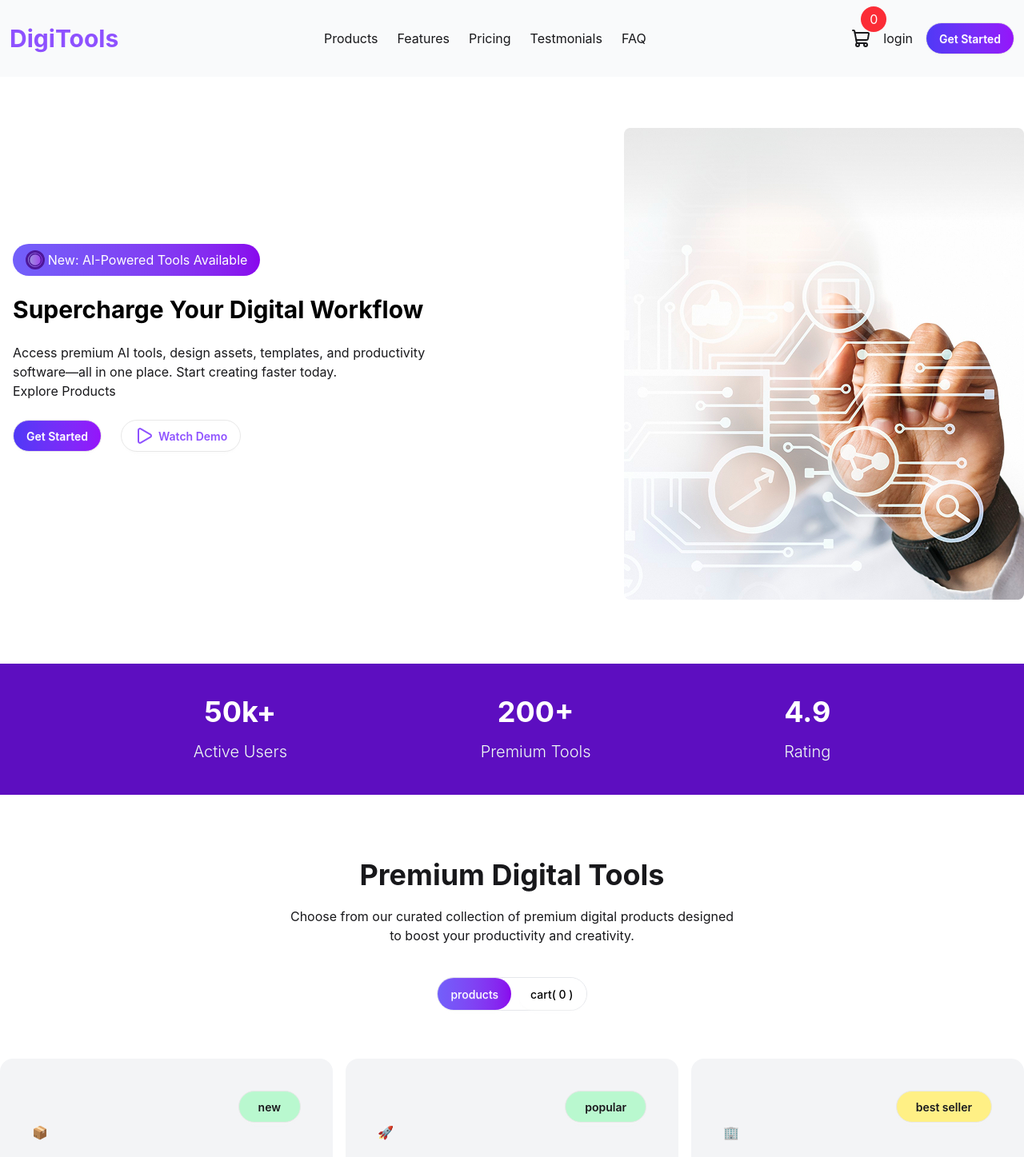
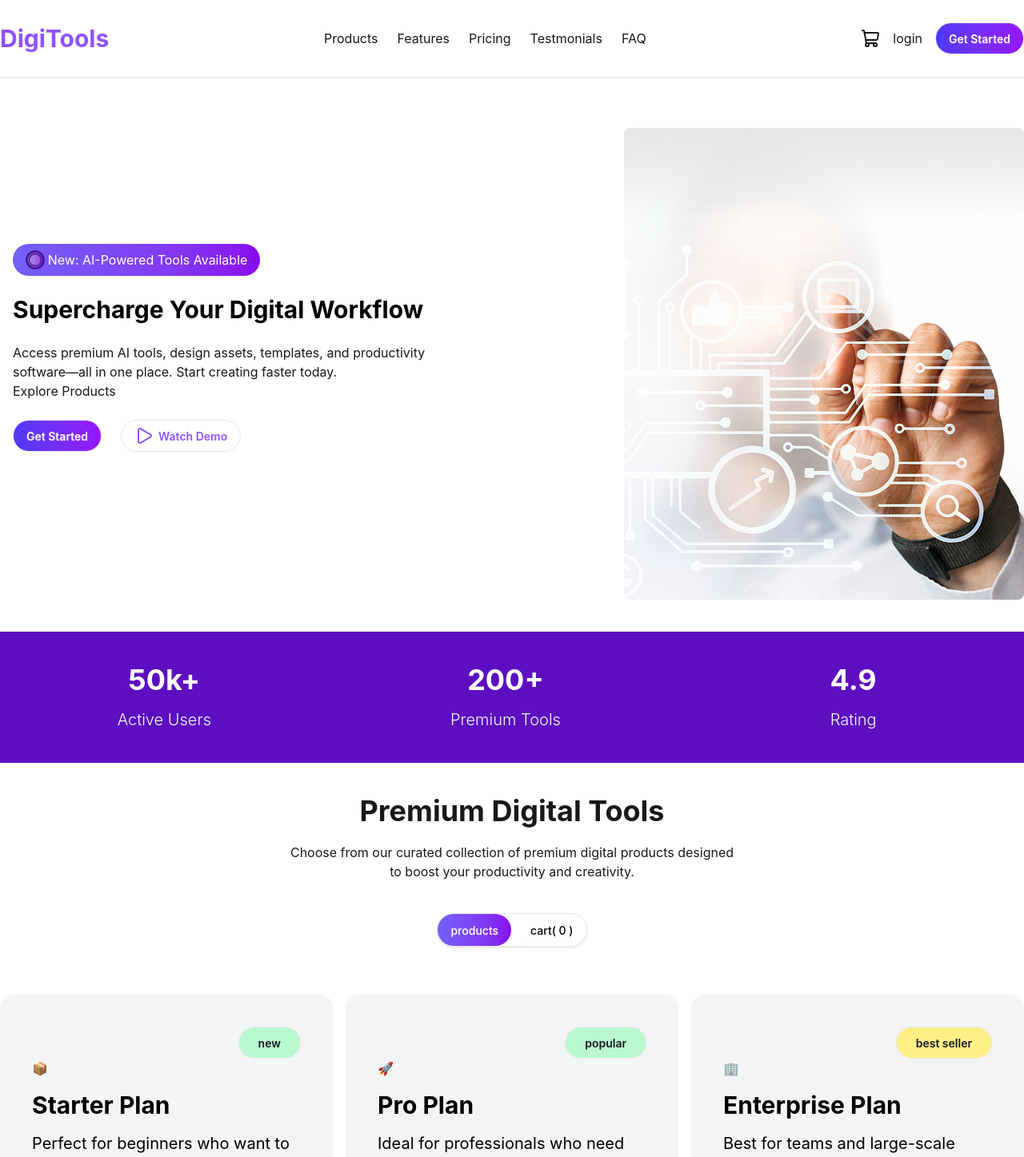
Before and after one commit to mohammadmostofa/Digital_tools_react_project, a React (Vite) app: page / in a window 1280 px wide. Shown: the top 1447 px of the page at 80% size. Built offline with nearby package versions, Linux system fonts and the light colour scheme.

Commit message:
added in all remove btn setup

```diff
--- a/src/App.jsx
+++ b/src/App.jsx
@@ -47,6 +47,7 @@ const [countCard, setCountCard] = useState([])
 
 
 
+
     </>
   )
 }
--- a/src/Components/Banner/Banner.jsx
+++ b/src/Components/Banner/Banner.jsx
@@ -40,9 +40,11 @@ const Banner = () => {
 
      {/* count number  */}
 
-     <div className='container grid grid-cols-1  bg-violet-800 mx-auto md:flex justify-evenly items-center  my-20 py-10'>
+     <div className='container mx-auto'>
 
-             <div className='flex flex-col justify-center items-center space-y-4'>
+             <div className='container mx-auto grid grid-cols-1 space-x-4  md:grid-cols-2 lg:grid-cols-3  bg-violet-800 justify-evenly items-center my-10 py-10'>
+
+                        <div className='flex flex-col justify-center items-center space-y-4'>
                      <h3 className='font-bold text-4xl text-white   '> 50k+ </h3>
                       <p className='text-green-50 text-xl font-light'>Active Users</p>
              </div>
@@ -61,6 +63,8 @@ const Banner = () => {
                       <p className='text-green-50 text-xl font-light'>Rating</p>
              </div>
 
+             </div>
+
 
 
       </div>
--- a/src/Components/Cards/Card.jsx
+++ b/src/Components/Cards/Card.jsx
@@ -1,6 +1,7 @@
 import React from 'react';
 import Feature from './Feature';
 import Cart from '../Cart';
+import { Check } from 'lucide-react';
 
 const Card = ({card,handleCards,countCard}) => {
    const singleCard = card
@@ -38,7 +39,7 @@ const Card = ({card,handleCards,countCard}) => {
                               ${isAlreadyAddCard? 'bg-gradient-to-r from-[#006278] to-[#016ea0]':'bg-gradient-to-r from-[#7260fa] to-[#8906ed]' }
                      `}>
 
-                        {isAlreadyAddCard? 'Add to Card' : singleCard.button }
+                        {isAlreadyAddCard?  <div className='flex justify-center items-center'><Check /> Add to Card</div> : singleCard.button }
 
                       </button>
                   }
--- a/src/Components/Cards/Cards.jsx
+++ b/src/Components/Cards/Cards.jsx
@@ -1,7 +1,8 @@
-import React, { use, useState, } from 'react';
+import React, { Suspense, use, useState, } from 'react';
 import Card from './Card';
 import Cart from '../Cart';
 import { ShoppingCart } from 'lucide-react';
+import RemoveAll from '../RemoveAll';
 
 const Cards = ({cardPromise,countCard,handleCards,setCountCard}) => {
 
@@ -9,11 +10,11 @@ const Cards = ({cardPromise,countCard,handleCards,setCountCard}) => {
 
   const [selectedType, setSelectedType] = useState('Products')
 
-  // hemovehandle
+  // delete all card
 
-   const removeHadleBtn = () =>{
-           countCard.fillter(items => items.id !== allCards.id)
-           setCountCard(removeHadleBtn);
+  const removeAll = () =>{
+     const remove = ([]);
+     setCountCard(remove)
   }
 
 
@@ -32,7 +33,7 @@ const Cards = ({cardPromise,countCard,handleCards,setCountCard}) => {
                      {/* action btn */}
                <div className='flex justify-center items-center space-x-4 py-5 '>
 
-                       <div className='border bg-white  rounded-full border-gray-200 flex justify-end items-center space-x-2 '>
+                       <div className='border bg-white  rounded-full border-gray-200 shadow flex justify-end items-center space-x-2 '>
 
                        <button onClick={ () => {setSelectedType('Products')}}
                         className = {`btn ${selectedType === 'Products' ? 'bg-gradient-to-r from-[#7260fa] to-[#8906ed] text-white' : 'bg-white text-black' }
@@ -89,6 +90,18 @@ const Cards = ({cardPromise,countCard,handleCards,setCountCard}) => {
 
 
 
+                    {
+                              allCards.length > 0  &&  <RemoveAll removeAll={removeAll}></RemoveAll>
+
+                    }
+
+
+
+
+
+
+
+
 
      </main>
 
--- a/src/Components/Cart.jsx
+++ b/src/Components/Cart.jsx
@@ -9,11 +9,14 @@ const Cart = ({card,countCard,setCountCard}) => {
            setCountCard(updatedCard);
   }
 
+
+
   return (
 
-    <div className=' flex justify-between items-center  bg-gray-300 p-4 rounded-2xl my-10 '>
+    <div >
 
-               <div className='flex justify-center items-center text-center space-y-4 py-10'>
+              <div className='flex justify-between items-center  bg-gray-300 p-4 rounded-2xl my-4'>
+                 <div className='flex justify-center items-center text-center space-y-4 py-10'>
 
                 <div className=' mx-auto my-4 mr-4 '>
                   <h1 className='text-center text-3xl ' > {card.icon} </h1>
@@ -29,7 +32,12 @@ const Cart = ({card,countCard,setCountCard}) => {
             <div>
               <button onClick={removeHadleBtn}><Trash></Trash></button>
             </div>
+              </div>
+
+
     </div>
+
+
 
   );
 };
--- a/src/Components/Navbar/Navbar.jsx
+++ b/src/Components/Navbar/Navbar.jsx
@@ -8,18 +8,20 @@ const Navbar = ({countCard,}) => {
 
     <>
 
-    <header className='container mx-auto '>
+    <header className=' flex justify-center items-center top-0 bg-[rgba(255,255,255,0.66)] fixed w-full shadow '>
 
-<nav className='container flex justify-between items-center md:gap-x-5 py-4 mx-auto fixed top-0  bg-gray-50 px-3'>
+<nav className='container flex justify-between items-center md:gap-x-5 py-4 mx-auto '>
 
     <h1 className=' text-violet-500 font-bold text-xl md:text-3xl'>DigiTools</h1>
 
       <Navbar_ul></Navbar_ul>
 
      <div className='flex justify-end items-center space-x-4'>
-        <div className='text-center'><ShoppingCart className='relative'></ShoppingCart> <span className='absolute top-2 w-8 h-8 bg-red-500 rounded-full text-center text-white py-1 '>{countCard.length}</span> </div>
+        <div className='text-center'><ShoppingCart className='relative'>
+          </ShoppingCart> <span className={`top-2 w-8 h-8 bg-red-500 rounded-full text-center text-white py-1 ${countCard.length === 0 ? 'hidden':'absolute'} `}>{countCard.length}</span> </div>
         <div> <button className='' > login </button> </div>
-        <div> <button className='btn text-nowrap text-white bg-gradient-to-r from-[#4F39F6] to-[#9514FA] rounded-full capitalize  '> get Started</button> </div>
+        <div> <button className='btn text-nowrap text-white bg-gradient-to-r from-[#4F39F6]
+         to-[#9514FA] rounded-full capitalize'>get Started</button></div>
 
      </div>
 
--- /dev/null
+++ b/src/Components/RemoveAll.jsx
@@ -0,0 +1,13 @@
+import React from 'react';
+
+const RemoveAll = ({removeAll}) => {
+
+
+  return (
+    <div className='flex justify-center items-center'>
+             <button onClick={()=> removeAll()} className='btn btn-primary w-full'>  process to checkout </button>
+    </div>
+  );
+};
+
+export default RemoveAll;
```
